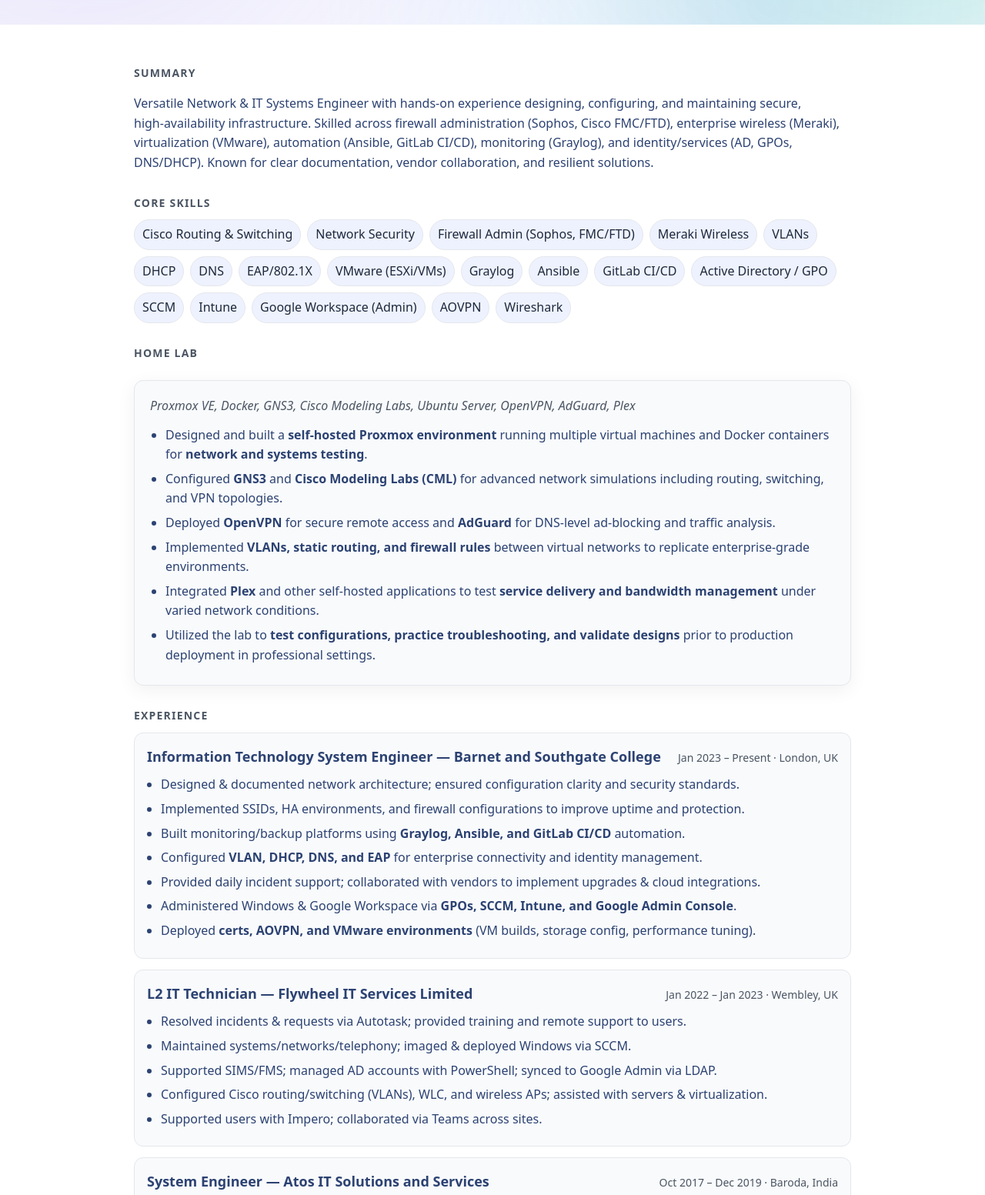
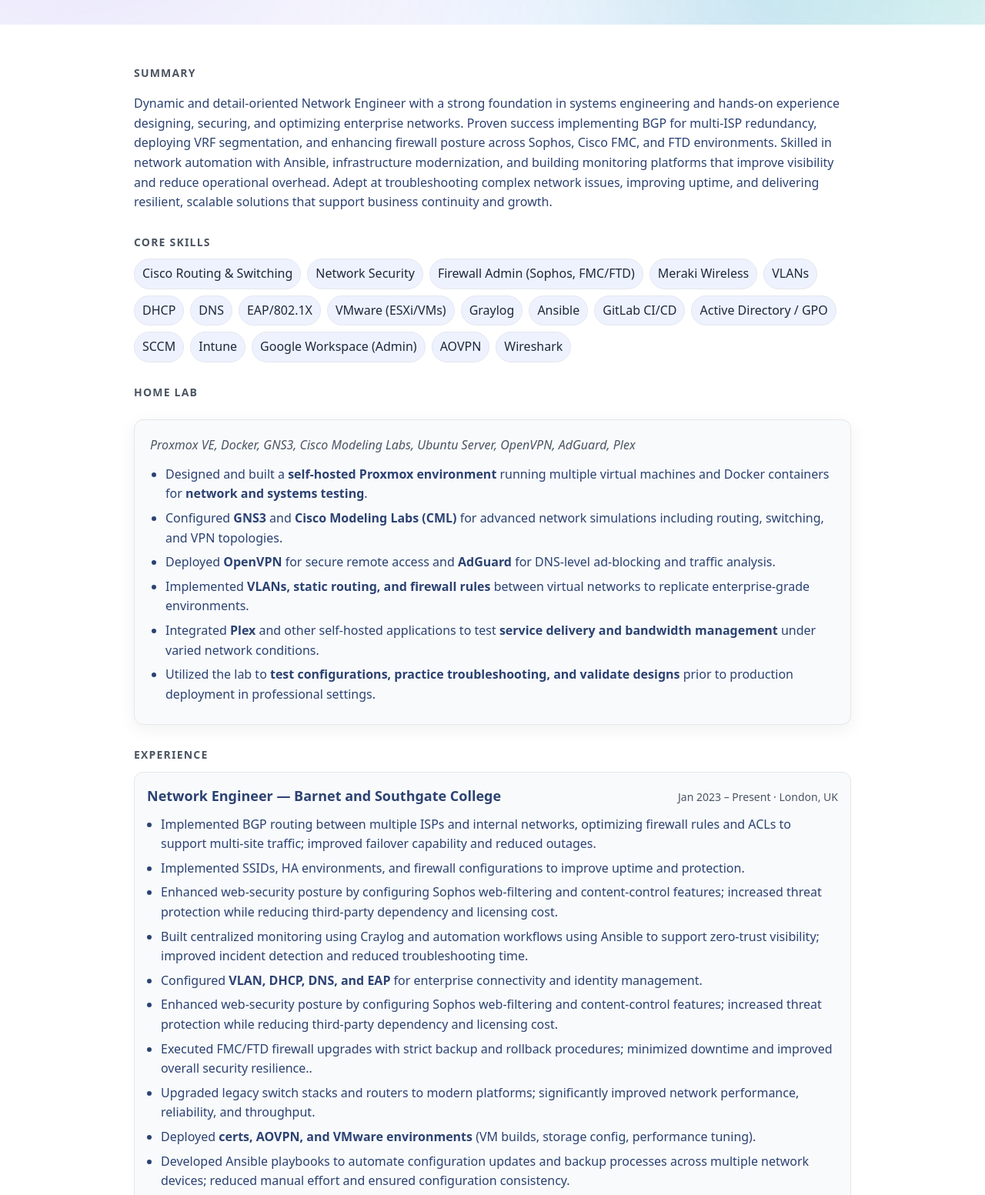
Before and after one commit to Julee23/resume, a plain HTML site: page index.html in a window 1280 px wide. Shown: the part 360-1913 px from the top of the page at 77% size. Drawn offline with Linux system fonts and the light colour scheme.

Commit message:
Update index.html

```diff
--- a/index.html
+++ b/index.html
@@ -37,10 +37,7 @@
     <section aria-labelledby="summary">
       <h2 id="summary">Summary</h2>
       <p>
-        Versatile Network & IT Systems Engineer with hands-on experience designing, configuring, and
-        maintaining secure, high‑availability infrastructure. Skilled across firewall administration (Sophos, Cisco FMC/FTD),
-        enterprise wireless (Meraki), virtualization (VMware), automation (Ansible, GitLab CI/CD), monitoring (Graylog), and
-        identity/services (AD, GPOs, DNS/DHCP). Known for clear documentation, vendor collaboration, and resilient solutions.
+       Dynamic and detail-oriented Network Engineer with a strong foundation in systems engineering and hands-on experience designing, securing, and optimizing enterprise networks. Proven success implementing BGP for multi-ISP redundancy, deploying VRF segmentation, and enhancing firewall posture across Sophos, Cisco FMC, and FTD environments. Skilled in network automation with Ansible, infrastructure modernization, and building monitoring platforms that improve visibility and reduce operational overhead. Adept at troubleshooting complex network issues, improving uptime, and delivering resilient, scalable solutions that support business continuity and growth.
       </p>
     </section>
 
@@ -76,17 +73,20 @@
 
       <article class="item" aria-labelledby="exp1">
         <div class="item-header">
-          <h3 id="exp1">Information Technology System Engineer — Barnet and Southgate College</h3>
+          <h3 id="exp1">Network Engineer — Barnet and Southgate College</h3>
           <span class="meta">Jan 2023 – Present · London, UK</span>
         </div>
         <ul class="bullets">
-          <li>Designed & documented network architecture; ensured configuration clarity and security standards.</li>
+          <li>Implemented BGP routing between multiple ISPs and internal networks, optimizing firewall rules and ACLs to support multi-site traffic; improved failover capability and reduced outages.</li>
           <li>Implemented SSIDs, HA environments, and firewall configurations to improve uptime and protection.</li>
-          <li>Built monitoring/backup platforms using <strong>Graylog, Ansible, and GitLab CI/CD </strong> automation.</li>
+          <li>Enhanced web-security posture by configuring Sophos web-filtering and content-control features; increased threat protection while reducing third-party dependency and licensing cost.</li>
+          <li>Built centralized monitoring using Craylog and automation workflows using Ansible to support zero-trust visibility; improved incident detection and reduced troubleshooting time.</li>
           <li>Configured <strong> VLAN, DHCP, DNS, and EAP </strong> for enterprise connectivity and identity management.</li>
-          <li>Provided daily incident support; collaborated with vendors to implement upgrades & cloud integrations.</li>
-          <li>Administered Windows & Google Workspace via <strong> GPOs, SCCM, Intune, and Google Admin Console</strong>.</li>
+          <li>Enhanced web-security posture by configuring Sophos web-filtering and content-control features; increased threat protection while reducing third-party dependency and licensing cost.</li>
+          <li>Executed FMC/FTD firewall upgrades with strict backup and rollback procedures; minimized downtime and improved overall security resilience.</strong>.</li>
+          <li>Upgraded legacy switch stacks and routers to modern platforms; significantly improved network performance, reliability, and throughput.</li>
           <li>Deployed <strong> certs, AOVPN, and VMware environments </strong> (VM builds, storage config, performance tuning).</li>
+          <li>Developed Ansible playbooks to automate configuration updates and backup processes across multiple network devices; reduced manual effort and ensured configuration consistency.</li>
         </ul>
       </article>
 
```
